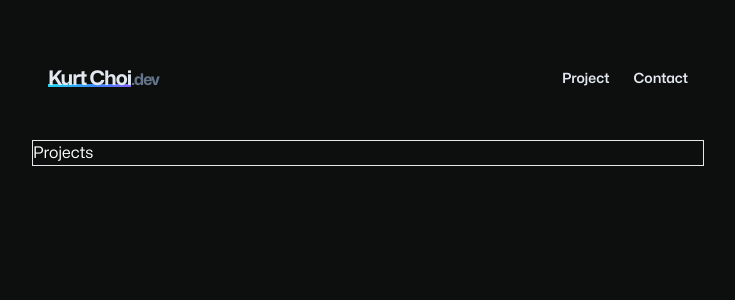
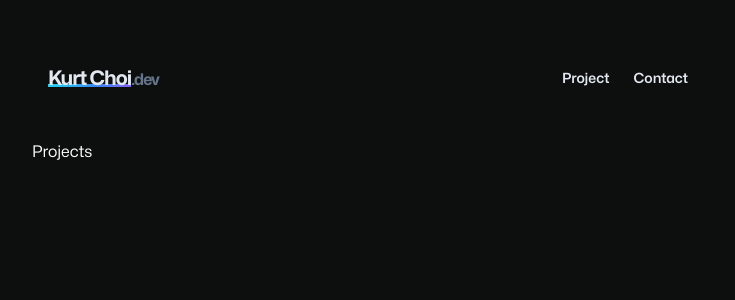
Before and after one commit to Hintful/personal-web, a Next.js app: page /project in a window 1280 px wide. Shown: the top 300 px of the page, without its empty margins (272-1007 px from the left). Built offline with nearby package versions, Linux system fonts and the light colour scheme.

Commit message:
Increase default bottom padding

```diff
--- a/src/app/contact/page.js
+++ b/src/app/contact/page.js
@@ -1,6 +1,6 @@
 const Contact = () => {
     return (
-        <div className="mt-4 text-white">
+        <div className="flex-col mt-4 text-white">
             Contact Me
         </div>
      );
--- a/src/app/layout.js
+++ b/src/app/layout.js
@@ -51,7 +51,7 @@ export default function RootLayout({ children }) {
   return (
     <html lang="en">
       <body className={getBodyClasses()}>
-        <div className="container mt-8 px-12 pb-12 max-w-3xl mx-auto antialiased z-1 h-max">
+        <div className="container mt-8 px-12 pb-24 max-w-3xl mx-auto antialiased z-1 h-max">
           <Navigation />
           {children}
         </div>
--- a/src/app/project/page.js
+++ b/src/app/project/page.js
@@ -1,6 +1,6 @@
 const Page = () => {
     return (
-        <div className="mt-4 text-white border pr-2">
+        <div className="flex-col mt-4 text-white">
             Projects
         </div>
      );
```
